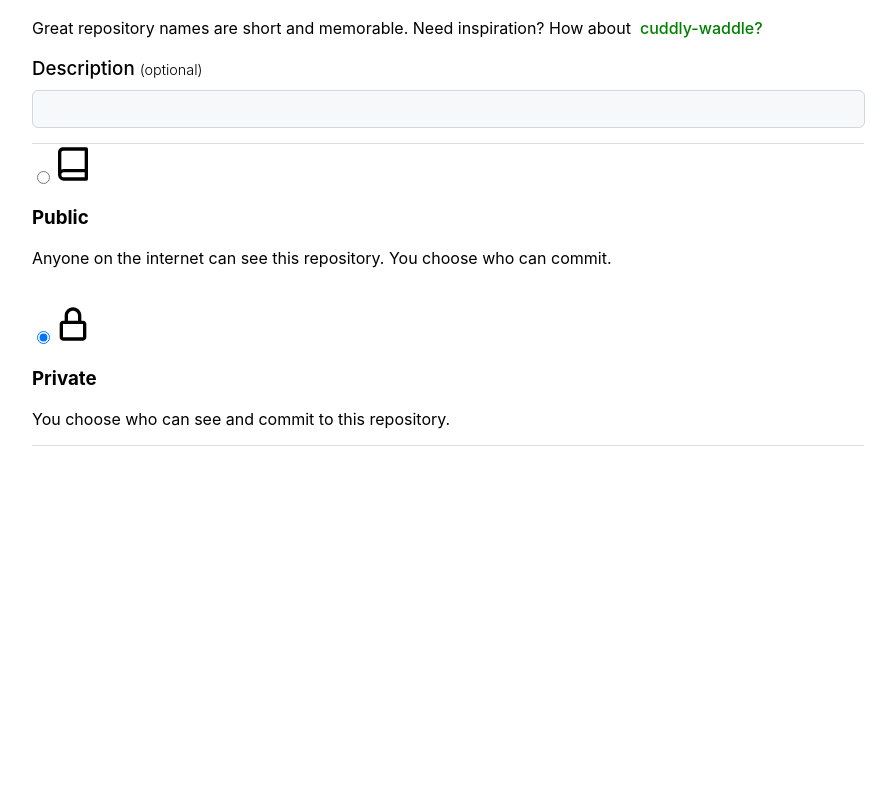
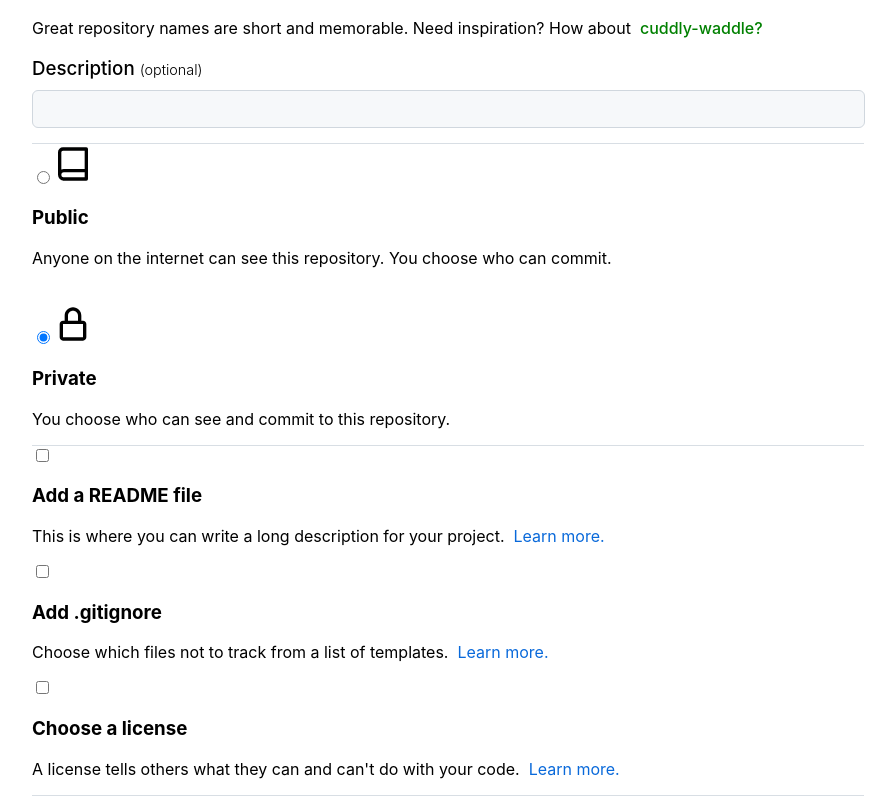
Before and after one commit to EFUB-GitHub-Clone/gitclone-frontend, a React (Create React App) app: page /create-repo in a window 1280 px wide. Shown: the part 298-1094 px from the top of the page, without its empty margins (192-1088 px from the left). Before the commit the page ends 800 px from the top, so only its background shows below. Built offline with nearby package versions, Linux system fonts and the light colour scheme.

Commit message:
feat: Initializing Setting Conponent 퍼블리싱

```diff
--- /dev/null
+++ b/src/components/InitializingRepo.js
@@ -0,0 +1,50 @@
+import React from 'react';
+import styled from 'styled-components';
+
+// 다중 체크 박스
+// 박스 선택 시 옵션 다시 선택
+
+function InitializingRepo() {
+    return (
+        <div>
+          <label>
+            <input
+              type="checkbox"
+              name="README"
+            />
+            <h3>Add a README file</h3>
+            <p>This is where you can write a long description for your project. &nbsp;
+              <a
+                href="https://docs.github.com/en/repositories/managing-your-repositorys-settings-and-features/customizing-your-repository/about-readmes"
+                style={{textDecoration: 'none', color: '#0969da'}}>Learn more.</a>
+            </p>
+          </label>
+          <label>
+            <input
+              type="checkbox"
+              name="gitignore"
+            />
+            <h3>Add .gitignore</h3>
+            <p>Choose which files not to track from a list of templates. &nbsp;
+              <a
+                href="https://docs.github.com/en/get-started/getting-started-with-git/ignoring-files"
+                style={{textDecoration: 'none', color: '#0969da'}}>Learn more.</a>
+            </p>
+          </label>
+          <label>
+            <input
+              type="checkbox"
+              name="license"
+            />
+            <h3>Choose a license</h3>
+            <p>A license tells others what they can and can't do with your code.  &nbsp;
+              <a
+                href="https://docs.github.com/en/repositories/managing-your-repositorys-settings-and-features/customizing-your-repository/licensing-a-repository"
+                style={{textDecoration: 'none', color: '#0969da'}}>Learn more.</a>
+            </p>
+          </label>
+        </div>
+    );
+}
+
+export default InitializingRepo;
--- a/src/pages/CreateRepo.js
+++ b/src/pages/CreateRepo.js
@@ -3,6 +3,7 @@ import styled from 'styled-components';
 import Header from '../components/Header';
 import InputBox from '../components/InputBox';
 import PrivacySetting from '../components/PrivacySetting';
+import InitializingRepo from '../components/InitializingRepo';
 
 function CreateRepo() {
   return (
@@ -22,7 +23,7 @@ function CreateRepo() {
             <PrivacySetting/>
           </Privacy>
           <Initialize>
-
+            <InitializingRepo/>
           </Initialize>
         </CreateRepoWrapper>
 
@@ -57,7 +58,8 @@ const Privacy = styled.div`
 `
 
 const Initialize = styled.div`
-
+  width: 65vw;
+  border-bottom: 1px solid #D8DEE4;
 `
 
 export default CreateRepo;
```
